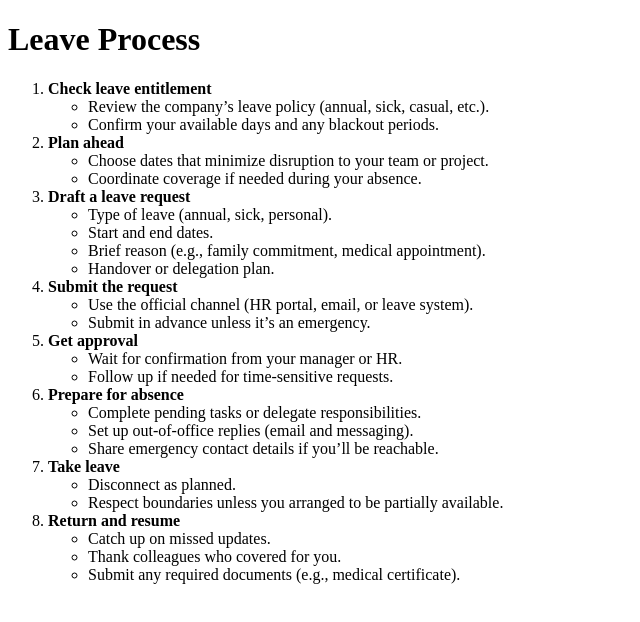
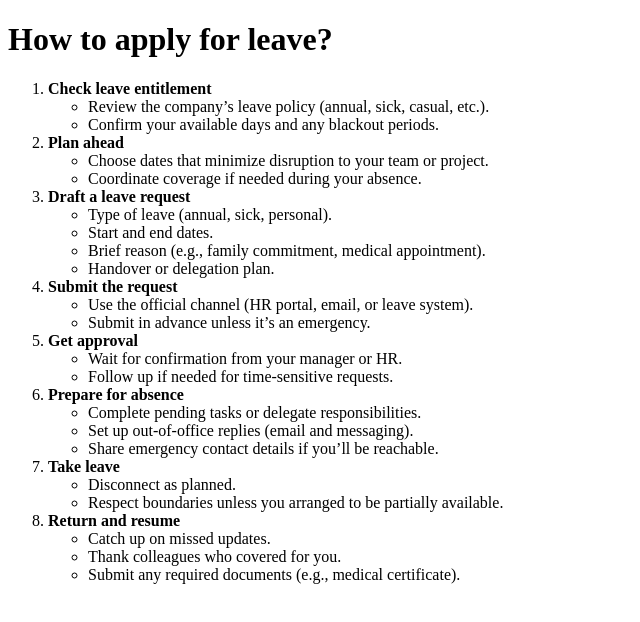
Before and after one commit to ss-ai-demos/HR, a plain HTML site: page leave-process.html in a window 1280 px wide. Shown: the whole page, without its empty margins (0-640 px from the left). Drawn offline with Linux system fonts and the light colour scheme.

Commit message:
Change header to 'How to apply for leave?'

```diff
--- a/leave-process.html
+++ b/leave-process.html
@@ -6,7 +6,7 @@
 	<title>Leave Process</title>
 </head>
 <body>
-	<h1>Leave Process</h1>
+	<h1>How to apply for leave?</h1>
 	<ol>
 		<li>
 			<strong>Check leave entitlement</strong>
```
